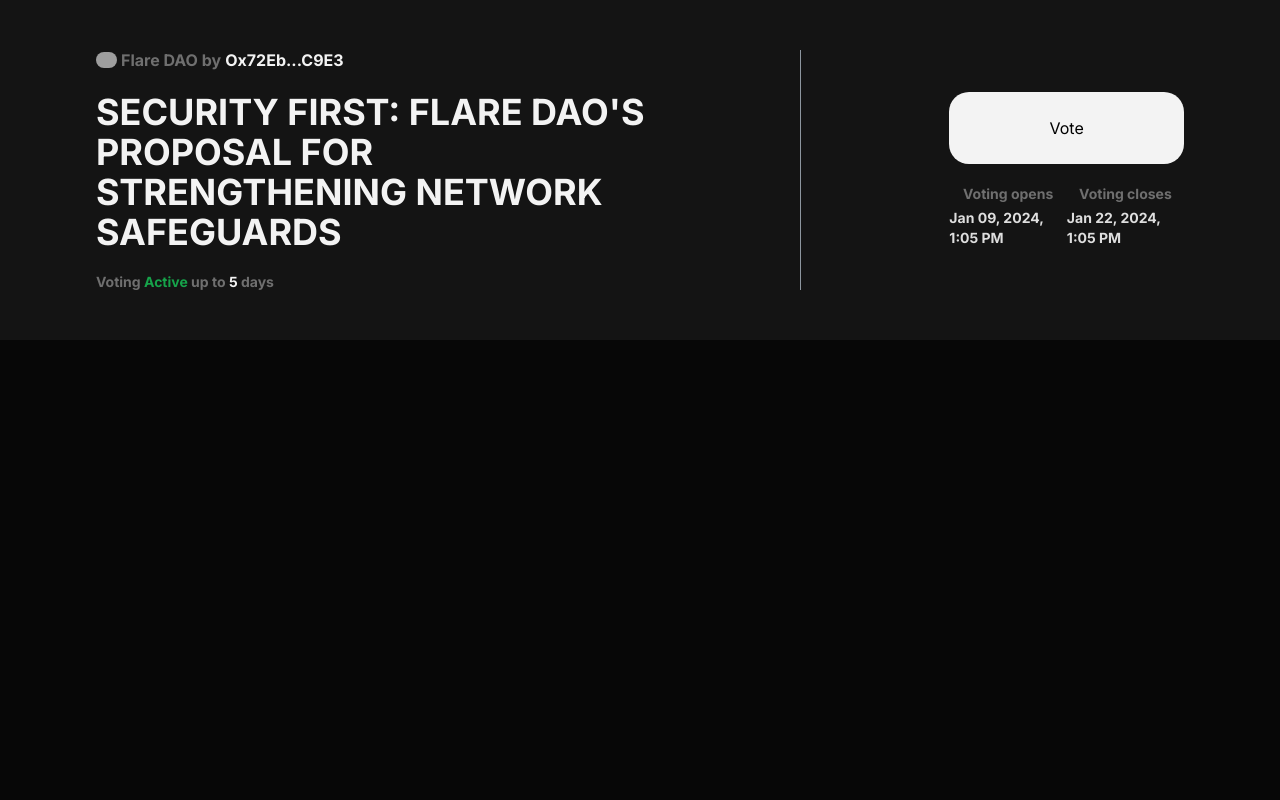
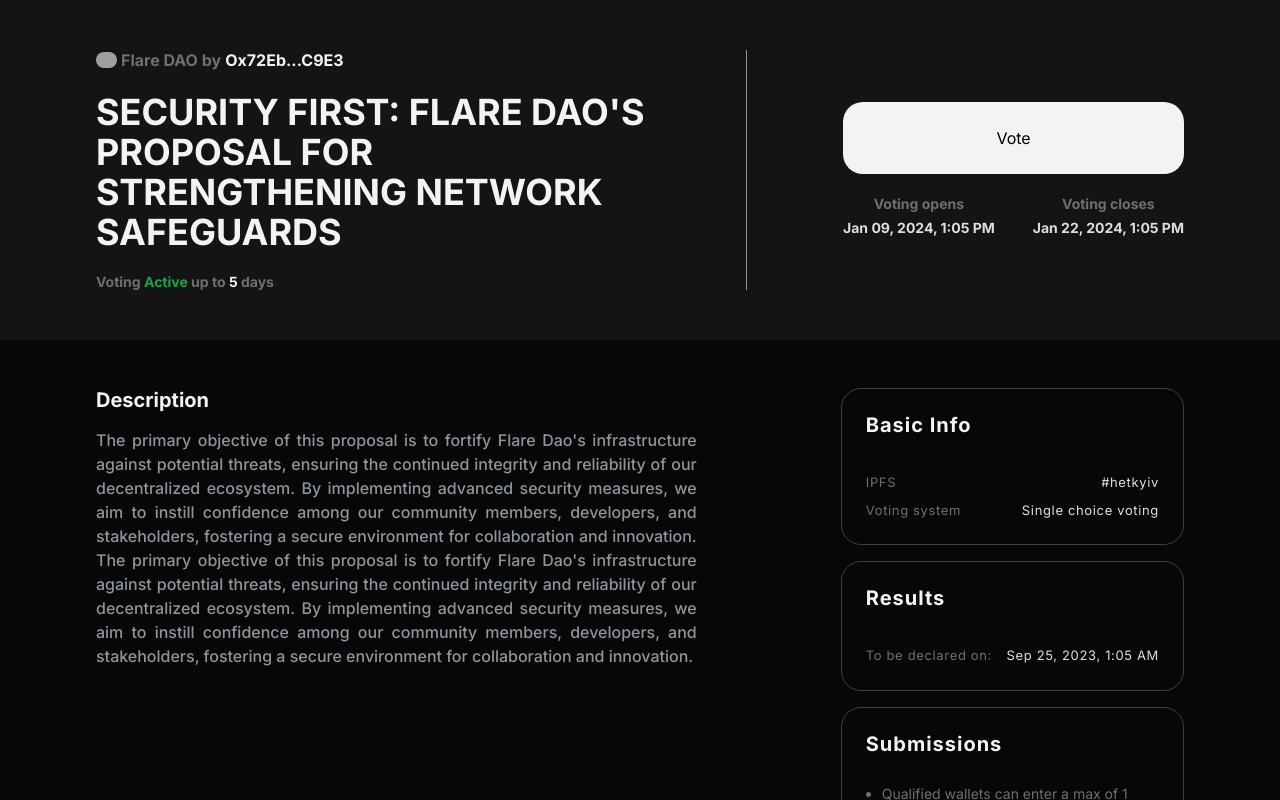
Before and after one commit to aerius-labs/zk-snap-frontend-v2, a Next.js app: page /proposal/1 in a window 1280 px wide. Shown: the top 800 px of the page. Built offline with nearby package versions, Linux system fonts and the light colour scheme; grey boxes are pictures that could not be loaded.

Commit message:
feat: individual proposal page design

```diff
--- a/src/components/proposalInfo.tsx
+++ b/src/components/proposalInfo.tsx
@@ -1,5 +1,28 @@
+import Slider from './slider';
+
+const proposalData = {
+  description:
+    "The primary objective of this proposal is to fortify Flare Dao's infrastructure against potential threats, ensuring the continued integrity and reliability of our decentralized ecosystem. By implementing advanced security measures, we aim to instill confidence among our community members, developers, and stakeholders, fostering a secure environment for collaboration and innovation. The primary objective of this proposal is to fortify Flare Dao's infrastructure against potential threats, ensuring the continued integrity and reliability of our decentralized ecosystem. By implementing advanced security measures, we aim to instill confidence among our community members, developers, and stakeholders, fostering a secure environment for collaboration and innovation.",
+};
 const ProposalInfo = () => {
-  return <div className='flex-grow bg-true-black-900'></div>;
+  const { description } = proposalData;
+  return (
+    <div className='flex-grow bg-true-black-900 px-12 py-6 md:px-24 md:py-12'>
+      <div className='flex flex-col gap-12 md:flex-row md:justify-center md:gap-36'>
+        <div className='flex w-full flex-col gap-4 md:w-7/12'>
+          <p className='text-justify text-xl font-bold leading-6 text-true-white-100'>
+            Description
+          </p>
+          <p className='break-words text-justify text-base font-medium leading-6 text-true-gray-700'>
+            {description}
+          </p>
+        </div>
+        <div className='w-full text-true-white-100 md:w-4/12'>
+          <Slider />
+        </div>
+      </div>
+    </div>
+  );
 };
 
 export default ProposalInfo;
--- a/src/components/proposalVoting.tsx
+++ b/src/components/proposalVoting.tsx
@@ -13,7 +13,7 @@ const proposal = {
 const ProposalVoting = () => {
   const { daoName, creatorAddress, proposalName } = proposal;
   return (
-    <div className='flex max-h-full w-full flex-col items-center justify-between bg-true-black-800 md:flex-row'>
+    <div className='sticky top-0 flex max-h-full w-full flex-col items-center justify-between bg-true-black-800 md:flex-row'>
       <div className='flex w-full flex-col gap-5 px-12 py-6 md:w-7/12 md:px-24 md:py-12'>
         <div className='flex items-center gap-1'>
           <Image
@@ -43,7 +43,7 @@ const ProposalVoting = () => {
       </div>
       <hr className='hidden h-60 w-px border-l border-true-gray-700 md:block' />
       <hr className='w-full border-b border-true-gray-700 md:hidden' />
-      <div className='flex w-full flex-col gap-5 px-12 py-6 md:w-4/12 md:px-24 md:py-12'>
+      <div className='flex w-full flex-col gap-5 px-12 py-6 md:w-5/12 md:px-24 md:py-12'>
         <button
           type='button'
           onClick={() => console.log('Voting clicked')}
--- /dev/null
+++ b/src/components/slider.tsx
@@ -0,0 +1,46 @@
+export default function Slider() {
+  return (
+    <div className='flex flex-col items-center space-y-4'>
+      {/* BASIC INFO */}
+      <div className='w-full rounded-[20px] border border-true-gray-400 p-6'>
+        <p className='pb-7 text-xl font-bold leading-6 tracking-wider text-true-white-100'>
+          Basic Info
+        </p>
+        <ShowInfo property={'IPFS'} value={'#hetkyiv'} />
+        <ShowInfo property={'Voting system'} value={'Single choice voting'} />
+      </div>
+
+      {/* RESULTS */}
+      <div className='w-full rounded-[20px] border border-true-gray-400 p-6'>
+        <p className='pb-7 text-xl font-bold leading-6 tracking-wider text-true-white-100'>
+          Results
+        </p>
+        <ShowInfo
+          property={'To be declared on:'}
+          value={'Sep 25, 2023, 1:05 AM'}
+        />
+      </div>
+
+      {/* INSTRUCTIONS */}
+      <div className='w-full rounded-[20px] border border-true-gray-400 p-6'>
+        <p className='pb-7 text-xl font-bold leading-6 tracking-wider text-true-white-100'>
+          Submissions
+        </p>
+        <ul className='flex list-disc flex-col gap-2 px-4 text-sm text-true-gray-300'>
+          <li>Qualified wallets can enter a max of 1 submission</li>
+          <li>Contest accept up to 4997 submissions</li>
+          <li>Connect wallet to see if you qualify</li>
+        </ul>
+      </div>
+    </div>
+  );
+}
+
+export function ShowInfo(props: any) {
+  return (
+    <div className='mt-2 flex justify-between text-[13px] tracking-wider'>
+      <p className='text-true-gray-300'>{props?.property}</p>
+      <p className='text-true-gray-200'>{props?.value}</p>
+    </div>
+  );
+}
```
